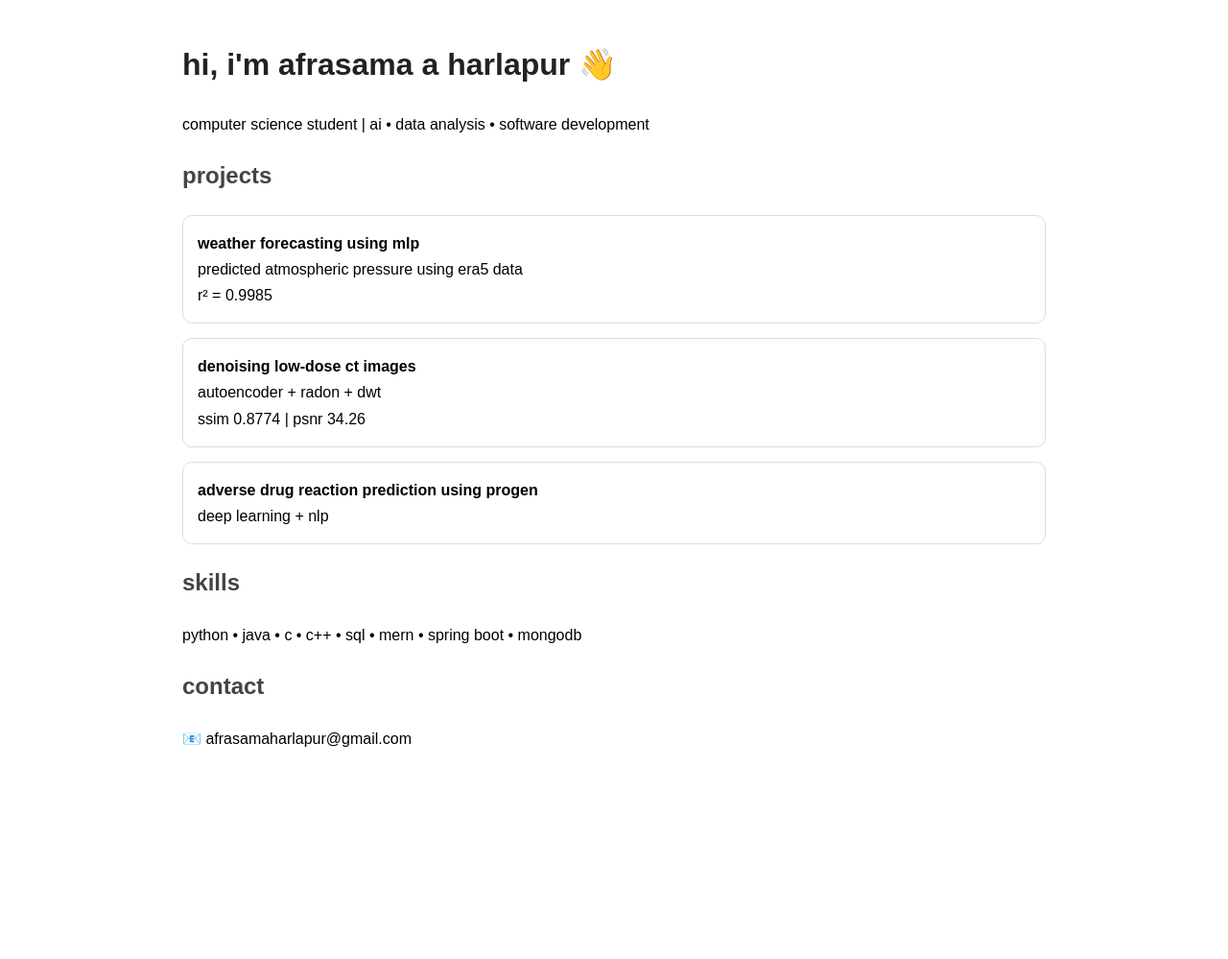
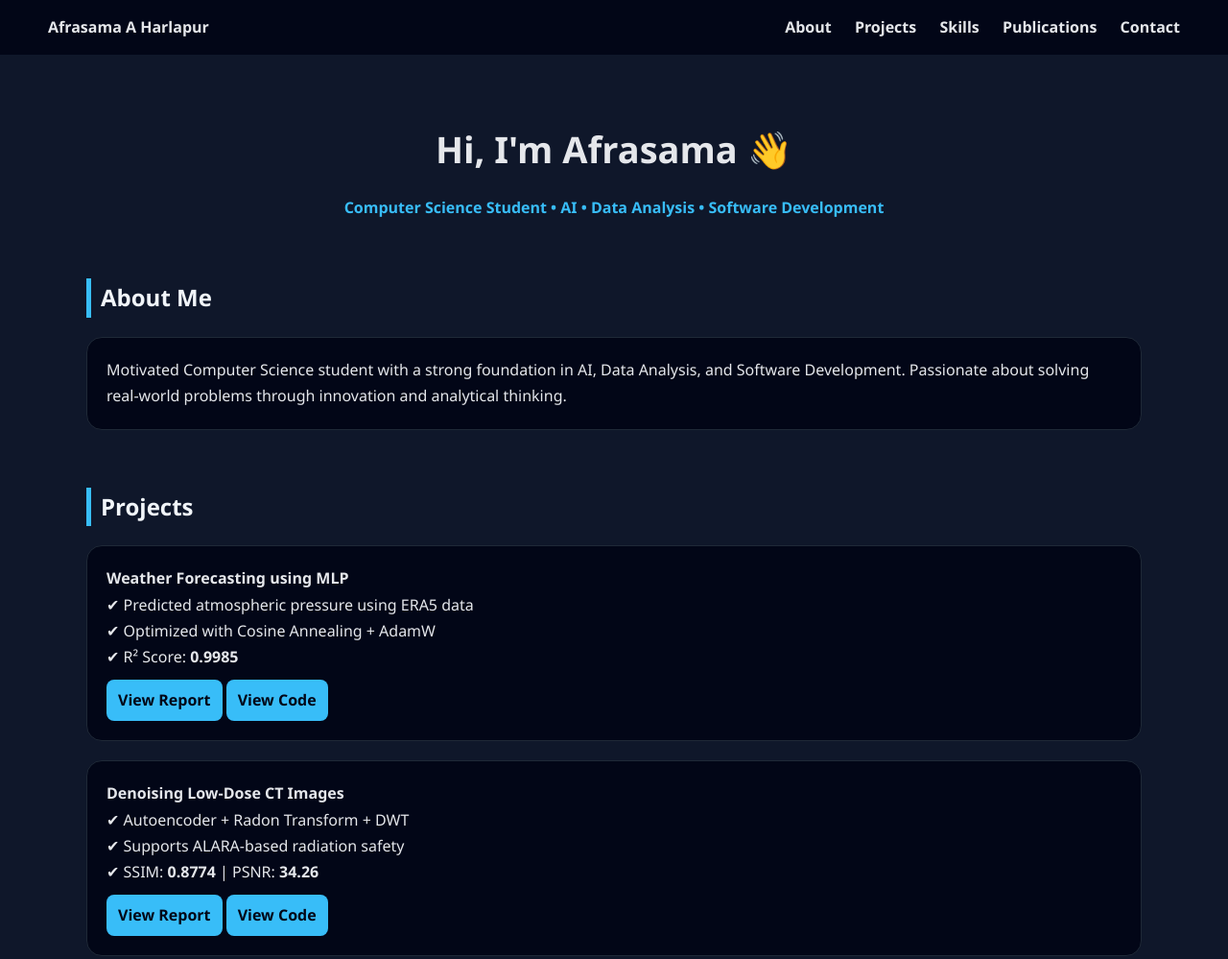
Before and after one commit to Afrasama/Afrasama.github.io, a plain HTML site: page index.html in a window 1280 px wide. Shown: the top 999 px of the page at 96% size. Before the commit the page ends 823 px from the top, so only its background shows below. Drawn offline with Linux system fonts and the light colour scheme.

Commit message:
first commit

```diff
--- a/index.html
+++ b/index.html
@@ -1,43 +1,192 @@
 <!DOCTYPE html>
-<html>
+<html lang="en">
 <head>
-  <title>afrasama a harlapur</title>
+  <meta charset="UTF-8">
+  <title>Afrasama A Harlapur | Portfolio</title>
+
   <style>
-    body { font-family: Arial; max-width: 900px; margin: 40px auto; line-height: 1.7; }
-    h1 { color: #222; }
-    h2 { color: #444; }
-    .card { padding: 15px; border: 1px solid #ddd; border-radius: 10px; margin-bottom: 15px; }
+    body{
+      margin:0;
+      font-family: 'Segoe UI', Roboto, Arial;
+      background:#0f172a;
+      color:#e5e7eb;
+      line-height:1.7;
+    }
+
+    /* navbar */
+    nav{
+      background:#020617;
+      padding:15px 50px;
+      position:sticky;
+      top:0;
+      z-index:10;
+      display:flex;
+      justify-content:space-between;
+      align-items:center;
+    }
+    nav a{
+      color:#e5e7eb;
+      margin-left:20px;
+      text-decoration:none;
+      font-weight:600;
+    }
+    nav a:hover{
+      color:#38bdf8;
+    }
+
+    /* container */
+    .container{
+      max-width:1100px;
+      margin:auto;
+      padding:40px 20px;
+    }
+
+    /* hero */
+    .hero{
+      text-align:center;
+      margin-top:20px;
+    }
+    .hero h1{
+      font-size:38px;
+      margin-bottom:10px;
+    }
+    .tag{
+      color:#38bdf8;
+      font-weight:600;
+    }
+
+    /* section */
+    h2{
+      margin-top:60px;
+      color:#f1f5f9;
+      border-left:5px solid #38bdf8;
+      padding-left:10px;
+    }
+
+    /* cards */
+    .card{
+      background:#020617;
+      border:1px solid #1f2937;
+      border-radius:16px;
+      padding:20px;
+      margin-top:20px;
+      transition:0.3s;
+    }
+    .card:hover{
+      transform:translateY(-4px);
+      border-color:#38bdf8;
+      box-shadow:0 10px 25px rgba(0,0,0,0.4);
+    }
+
+    .cta{
+      background:#38bdf8;
+      color:#020617;
+      font-weight:600;
+      padding:8px 12px;
+      border-radius:8px;
+      text-decoration:none;
+      display:inline-block;
+      margin-top:10px;
+    }
+
+    .cta:hover{
+      background:#7dd3fc;
+    }
+
+    footer{
+      text-align:center;
+      margin-top:50px;
+      padding:20px;
+      color:#94a3b8;
+    }
+
   </style>
+
 </head>
+
 <body>
 
-<h1>hi, i'm afrasama a harlapur 👋</h1>
-<p>computer science student | ai • data analysis • software development</p>
+<nav>
+  <div><b>Afrasama A Harlapur</b></div>
+  <div>
+    <a href="#about">About</a>
+    <a href="#projects">Projects</a>
+    <a href="#skills">Skills</a>
+    <a href="#publications">Publications</a>
+    <a href="#contact">Contact</a>
+  </div>
+</nav>
 
-<h2>projects</h2>
+<div class="container">
+
+  <div class="hero">
+    <h1>Hi, I'm Afrasama 👋</h1>
+    <p class="tag">Computer Science Student • AI • Data Analysis • Software Development</p>
+  </div>
+
+  <!-- about -->
+  <h2 id="about">About Me</h2>
+  <div class="card">
+    Motivated Computer Science student with a strong foundation in AI, Data Analysis, and Software Development.
+    Passionate about solving real-world problems through innovation and analytical thinking.
+  </div>
+
+  <!-- projects -->
+  <h2 id="projects">Projects</h2>
 
   <div class="card">
-  <b>weather forecasting using mlp</b><br>
-  predicted atmospheric pressure using era5 data<br>
-  r² = 0.9985
+    <b>Weather Forecasting using MLP</b><br>
+    ✔ Predicted atmospheric pressure using ERA5 data<br>
+    ✔ Optimized with Cosine Annealing + AdamW<br>
+    ✔ R² Score: <b>0.9985</b><br>
+    <a class="cta" href="reports/Multilayer_Perceptron_using_MLP.pdf" target="_blank">View Report</a>
+    <a class="cta" href="#">View Code</a>
   </div>
 
   <div class="card">
-  <b>denoising low-dose ct images</b><br>
-  autoencoder + radon + dwt<br>
-  ssim 0.8774 | psnr 34.26
+    <b>Denoising Low-Dose CT Images</b><br>
+    ✔ Autoencoder + Radon Transform + DWT<br>
+    ✔ Supports ALARA-based radiation safety<br>
+    ✔ SSIM: <b>0.8774</b> | PSNR: <b>34.26</b><br>
+    <a class="cta" href="reports/conference paper isha editing.pdf" target="_blank">View Report</a>
+    <a class="cta" href="#">View Code</a>
   </div>
 
   <div class="card">
-  <b>adverse drug reaction prediction using progen</b><br>
-  deep learning + nlp
+    <b>Adverse Drug Reaction Prediction using ProGen</b><br>
+    ✔ Deep Learning + Protein-Drug Modeling<br>
+    ✔ FFNN • CNN • GNN • Transformers<br>
+    <a class="cta" href="reports/Revised_Prediction_ADR_drugs.pdf" target="_blank">View Report</a>
+    <a class="cta" href="#">View Code</a>
   </div>
 
-<h2>skills</h2>
-python • java • c • c++ • sql • mern • spring boot • mongodb
+  <!-- skills -->
+  <h2 id="skills">Skills</h2>
+  <div class="card">
+    <b>Programming:</b> Python, Java, C, C++, SQL<br>
+    <b>Web:</b> HTML, CSS, JavaScript, MERN<br>
+    <b>Tools:</b> Spring Boot, MongoDB<br>
+  </div>
 
-<h2>contact</h2>
-📧 afrasamaharlapur@gmail.com
+  <!-- publications -->
+  <h2 id="publications">Publications</h2>
+  <div class="card">
+    ✔ Weather Forecasting using MLP — INCOFT 2025<br>
+    ✔ ADR Prediction using ProGen — ICMLDE 2025
+  </div>
+
+  <!-- contact -->
+  <h2 id="contact">Contact</h2>
+  <div class="card">
+    📧 afrasamaharlapur@gmail.com<br>
+    🔗 linkedin.com/in/afrasama-harlapur-44112a215
+  </div>
+
+</div>
+
+<footer>
+  © 2025 — Designed & Built by Afrasama A Harlapur
+</footer>
 
 </body>
 </html>
```
Lines whose indentation alone changed are shown as unchanged.
